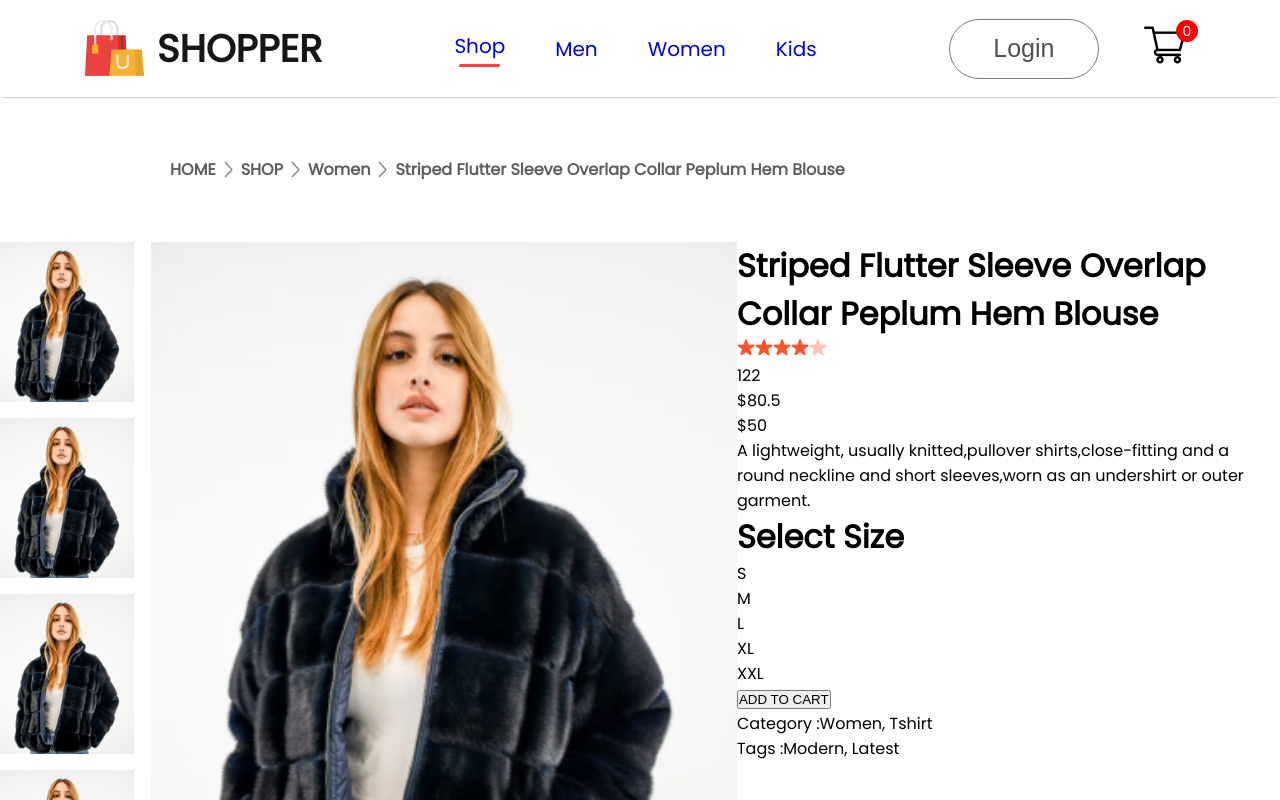
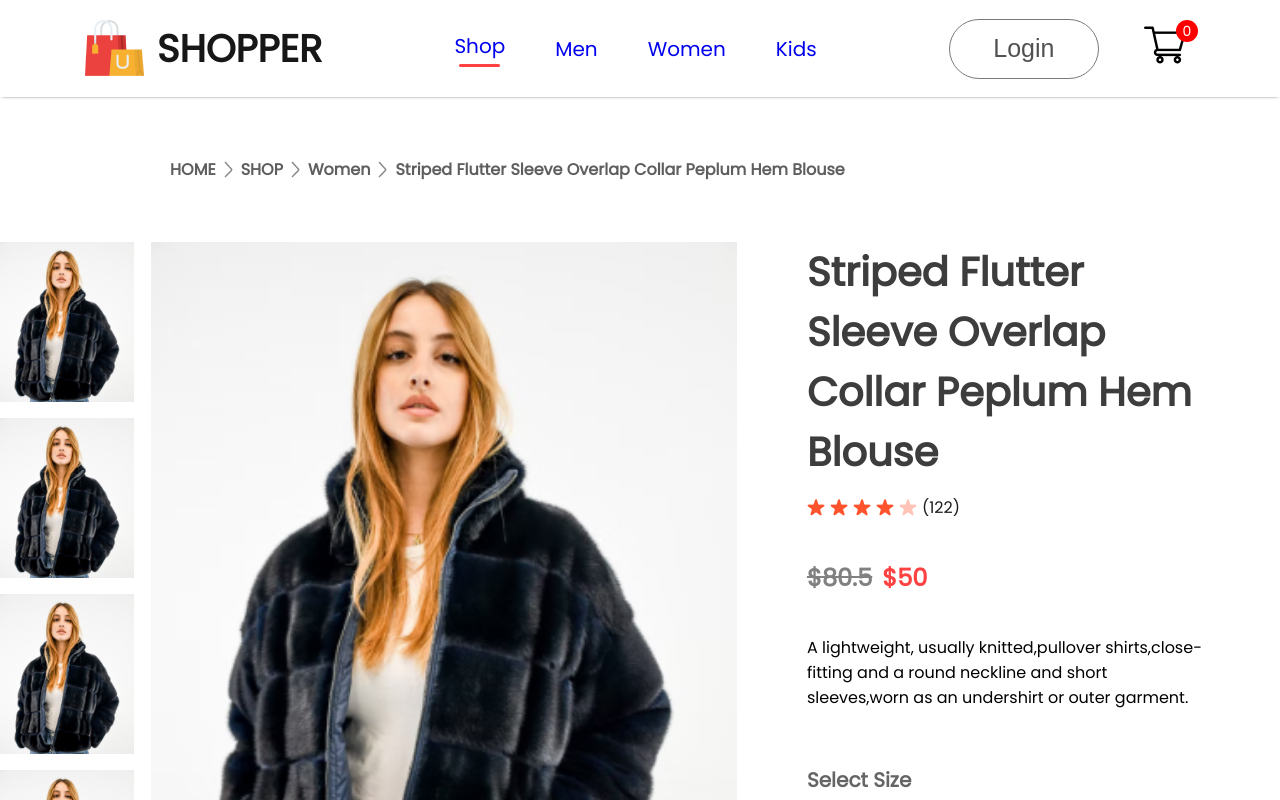
Before and after one commit to PreetamRawat/Greatstack-Shop-App, a React (Create React App) app: page /product/1 in a window 1280 px wide. Shown: the top 800 px of the page. Built offline with nearby package versions, Linux system fonts and the light colour scheme.

Commit message:
created product display component

```diff
--- a/src/Components/ProductDisplay/ProductDisplay.css
+++ b/src/Components/ProductDisplay/ProductDisplay.css
@@ -18,3 +18,71 @@
     width: 586px;
     height: 700px;
 }
+.productdisplay-right{
+    margin: 0px 70px;
+    display: flex;
+    flex-direction: column;
+}
+.productdisplay-right h1{
+    color:#3d3d3d ;
+    font-size: 40px;
+    font-weight: 700;
+}
+.productdisplay-right-stars{
+    display: flex;
+    align-items: center;
+    margin-top: 13px;
+    gap: 5px;
+    color: #1c1c1c;
+    font-size: 16px;
+}
+.productdisplay-right-prices{
+    display: flex;
+    margin:40px 0px ;
+    font-size: 24px;
+    font-weight: 700;
+}
+.productdisplay-right-price-old{
+    color: #818181;
+    text-decoration: line-through;
+}
+.productdisplay-right-price-new{
+    color: #ff4141;
+    margin-left:10px ;
+}
+.productdisplay-right-size h1{
+    margin-top: 55px;
+    color: #656565;
+    font-size: 20px;
+    font-weight: 600;
+}
+.productdisplay-right-sizes{
+    display: flex;
+    margin: 30px 0px;
+    gap: 20px;
+}
+.productdisplay-right-sizes div{
+    padding: 18px 24px;
+    background: #fbfbfb;
+    border: 1px solid #ebebeb;
+    border-radius: 3px;
+    cursor: pointer;
+}
+.productdisplay-right button{
+    padding: 20px 40px;
+    width: 200px;
+    font-size: 16px;
+    font-weight: 600;
+    color: white;
+    background: #ff4141;
+    margin-bottom: 40px;
+    border: none;
+    outline: none;
+    cursor: pointer;
+}
+.productdisplay-right-category{
+   margin-top: 10px;
+}
+productdisplay-right-category span{
+    font-weight: 600;
+}
--- a/src/Components/ProductDisplay/ProductDisplay.jsx
+++ b/src/Components/ProductDisplay/ProductDisplay.jsx
@@ -21,13 +21,13 @@
       </div>
       <div className="productdisplay-right">
         <h1>{product.name}</h1>
-        <div className="productdisplay-right-star">
+        <div className="productdisplay-right-stars">
             <img src={star_icon} alt="" />
             <img src={star_icon} alt="" />
             <img src={star_icon} alt="" />
             <img src={star_icon} alt="" />
             <img src={star_dull_icon} alt="" />
-            <p>{122}</p>
+            <p>(122)</p>
         </div>
         <div className="productdisplay-right-prices">
              <div className="productdisplay-right-price-old">${product.old_price}</div>
@@ -38,7 +38,7 @@
         </div>
         <div className="productdisplay-right-size">
             <h1>Select Size</h1>
-            <div className="productdisplay-right-size">
+            <div className="productdisplay-right-sizes">
                 <div>S</div>
                 <div>M</div>
                 <div>L</div>
```
